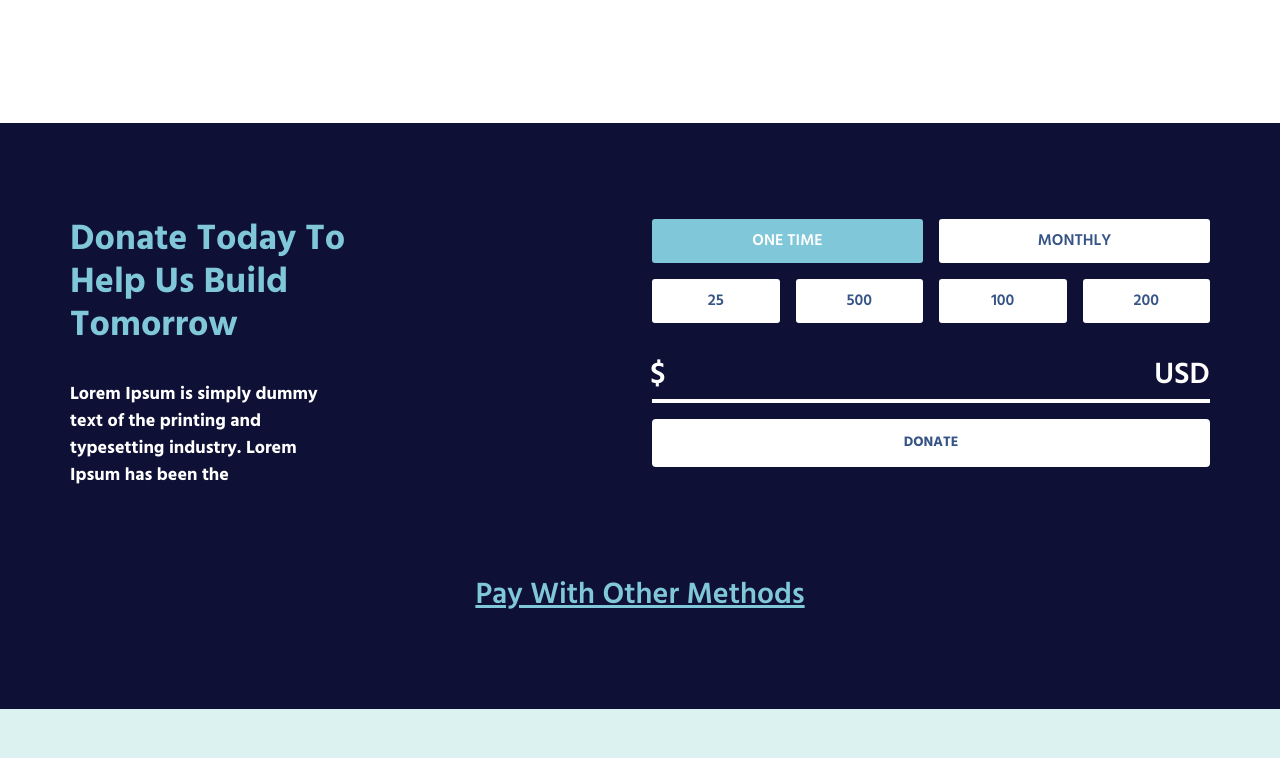
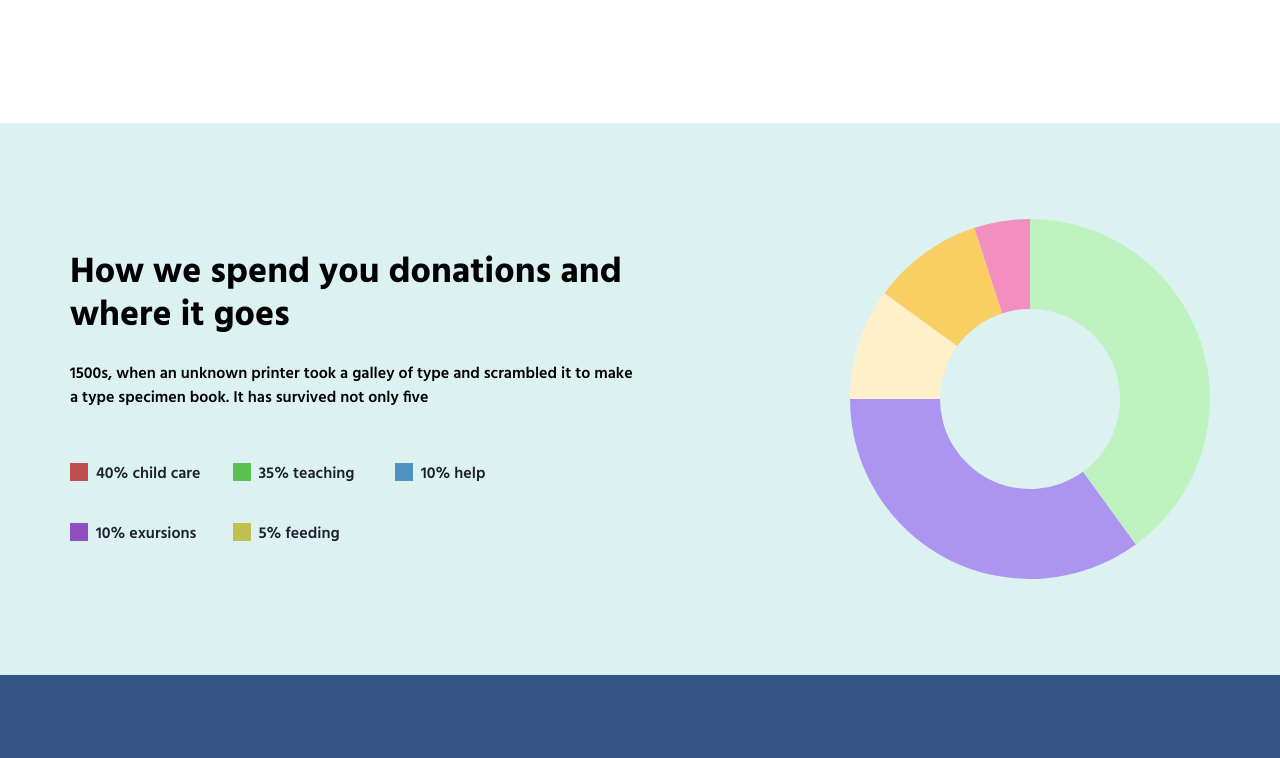
Before and after one commit to Omarzaf/daadras, a Next.js app: page /donate in a window 1280 px wide. Shown: the part 680-1438 px from the top of the page. Built offline with nearby package versions, Linux system fonts and the light colour scheme.

Commit message:
add dougnut chart

```diff
--- a/package.json
+++ b/package.json
@@ -14,9 +14,11 @@
     "@chakra-ui/react": "^2.9.1",
     "@emotion/react": "^11.13.3",
     "@emotion/styled": "^11.13.0",
+    "chart.js": "^4.4.4",
     "framer-motion": "^11.9.0",
     "next": "14.2.13",
     "react": "^18",
+    "react-chartjs-2": "^5.2.0",
     "react-dom": "^18",
     "react-icons": "^5.3.0"
   },
--- a/src/app/donate/page.tsx
+++ b/src/app/donate/page.tsx
@@ -7,7 +7,7 @@ function Donate() {
   return (
     <>
       <Logo />
-      <Donation />
+      {/* <Donation /> */}
       <DonationsSpend />
     </>
   );
--- a/src/app/page.tsx
+++ b/src/app/page.tsx
@@ -11,7 +11,7 @@ export default function Home() {
       <Top />
       <WhoWeAre />
       <Collaborators />
-      <Donate />
+      {/* <Donate /> */}
       <DonationsSpend />
       <FoundationFacts />
     </>
--- /dev/null
+++ b/src/components/DaugnutChart/index.tsx
@@ -0,0 +1,52 @@
+"use client";
+
+import React from "react";
+import { Doughnut } from "react-chartjs-2";
+import {
+  Chart as ChartJS,
+  ArcElement,
+  Tooltip,
+  Legend,
+  ChartOptions,
+} from "chart.js";
+
+ChartJS.register(ArcElement, Tooltip, Legend);
+
+function DaugnutChart() {
+  const labels = ["Child Care", "Teaching", "Help", "Exursions", "Feeding"];
+  const colors = ["#BEF3C0", "#AC94F1", "#FFF0CA", "#F9CF64", "#F38FBF"];
+  const chartData = {
+    labels,
+    datasets: [
+      {
+        data: [40, 35, 10, 10, 5],
+        backgroundColor: colors,
+        borderWidth: 0,
+      },
+    ],
+  };
+
+  const options: ChartOptions<"doughnut"> = {
+    responsive: false,
+    maintainAspectRatio: false,
+    plugins: {
+      legend: {
+        display: false,
+      },
+      tooltip: {
+        enabled: true,
+      },
+    },
+  };
+
+  return (
+    <Doughnut
+      width={"360px"}
+      height={"360px"}
+      data={chartData}
+      options={options}
+    />
+  );
+}
+
+export default DaugnutChart;
--- a/src/components/donations-spend/index.tsx
+++ b/src/components/donations-spend/index.tsx
@@ -8,30 +8,31 @@ import {
   Text,
   VStack,
 } from "@chakra-ui/react";
+import DaugnutChart from "../DaugnutChart";
 
 const DONATION_DISTRIBUTION = [
   {
-    color: "red",
+    color: "#c05050",
     percentage: 40,
     title: "child care",
   },
   {
-    color: "green",
+    color: "#59c051",
     percentage: 35,
     title: "teaching",
   },
   {
-    color: "blue",
+    color: "#4f92c0",
     percentage: 10,
     title: "help",
   },
   {
-    color: "purple",
+    color: "#904fc0",
     percentage: 10,
     title: "exursions",
   },
   {
-    color: "yellow",
+    color: "#bec050",
     percentage: 5,
     title: "feeding",
   },
@@ -46,7 +47,17 @@ function DonationsSpend() {
         w={{ base: "full", lg: "1140px" }}
         maxW="1140px"
       >
-        <VStack flex="1" alignItems="flex-start" spacing="6">
+        <HStack
+          w="full"
+          justifyContent="space-between"
+          flexDir={{ base: "column", lg: "row" }}
+          spacing={{ base: "12", lg: "0" }}
+        >
+          <VStack
+            w={{ base: "full", lg: "50%" }}
+            alignItems="flex-start"
+            spacing="6"
+          >
             <Heading color="black">
               How we spend you donations and where it goes
             </Heading>
@@ -70,6 +81,8 @@ function DonationsSpend() {
               ))}
             </SimpleGrid>
           </VStack>
+          <DaugnutChart />
+        </HStack>
       </Container>
     </Box>
   );
```
Also changed, not shown: 1 other file (tests, documents, lock files or other folders). Lines whose indentation alone changed are shown as unchanged.
